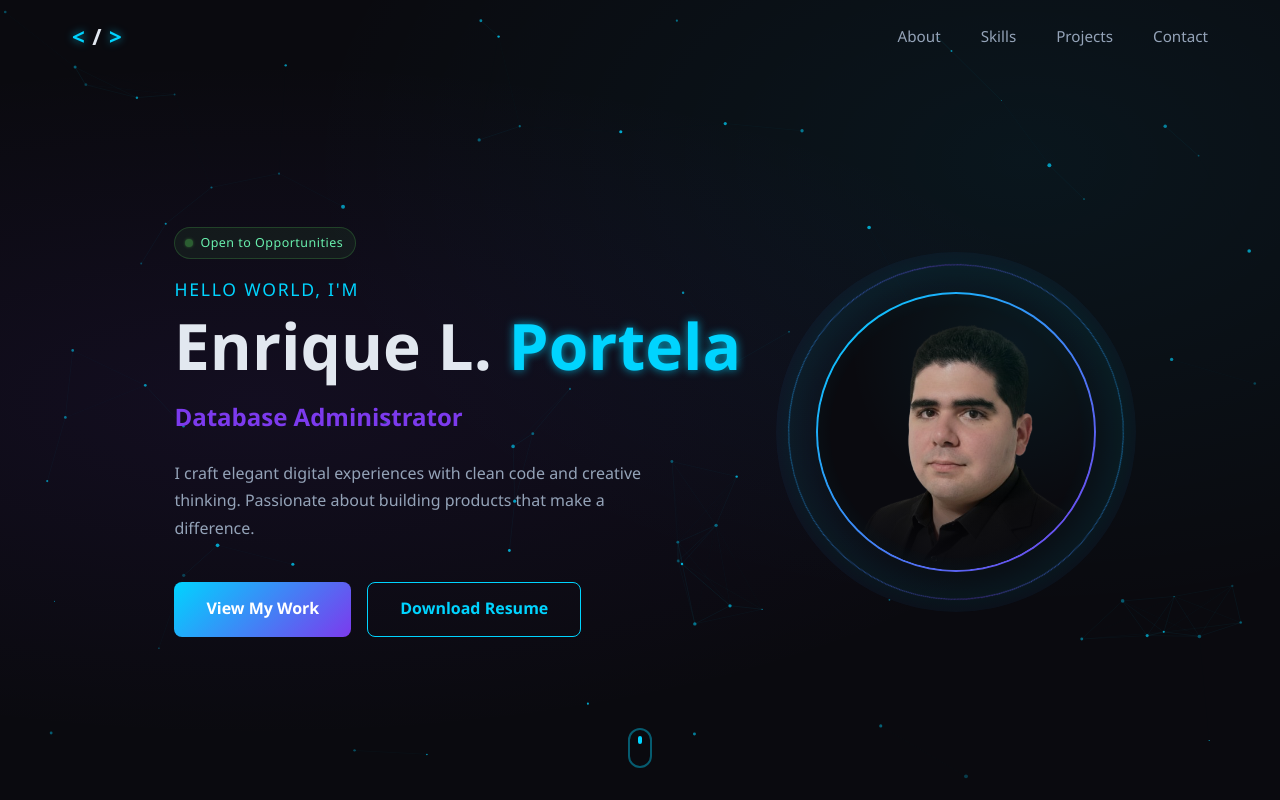
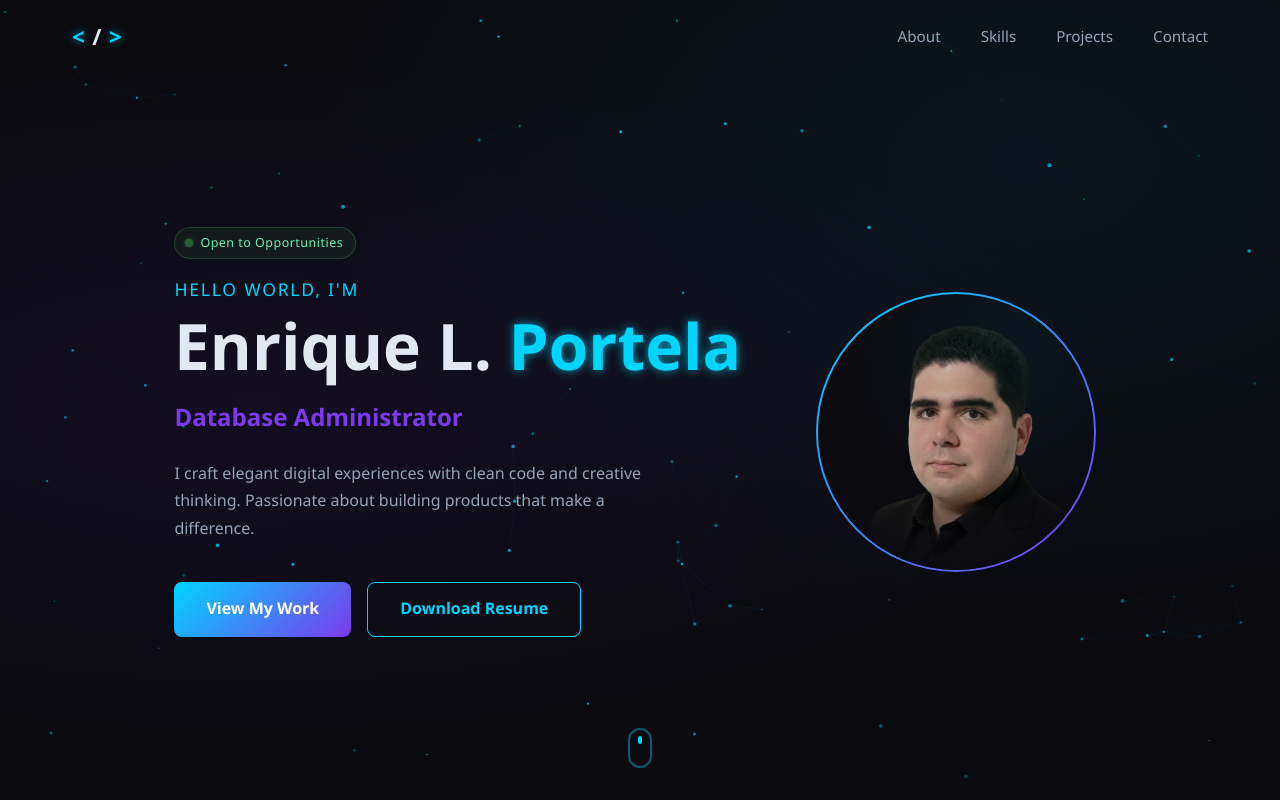
Before and after one commit to Eportela99/Portfolio, a React (Vite) app: page / in a window 1280 px wide. Shown: the top 800 px of the page. Built offline with nearby package versions, Linux system fonts and the light colour scheme.

Commit message:
Hero: simplify profile photo to single circle, remove outer ring and glow
Co-Authored-By: Claude Sonnet 4.6 <noreply@anthropic.com>

```diff
--- a/src/components/Hero.css
+++ b/src/components/Hero.css
@@ -182,23 +182,6 @@
   justify-content: center;
 }
 
-.hero-photo-ring-outer {
-  position: absolute;
-  inset: -18px;
-  border-radius: 50%;
-  border: 1px solid transparent;
-  background: linear-gradient(135deg, var(--accent-cyan), var(--accent-purple), var(--accent-cyan)) border-box;
-  -webkit-mask: linear-gradient(#fff 0 0) padding-box, linear-gradient(#fff 0 0);
-  -webkit-mask-composite: destination-out;
-  mask-composite: exclude;
-  animation: photo-ring-spin 8s linear infinite;
-  opacity: 0.5;
-}
-
-@keyframes photo-ring-spin {
-  from { transform: rotate(0deg); }
-  to   { transform: rotate(360deg); }
-}
 
 .hero-photo {
   position: relative;
@@ -241,26 +224,6 @@
   background: radial-gradient(circle at 70% 20%, rgba(0,212,255,0.07) 0%, transparent 55%);
   mix-blend-mode: screen;
   pointer-events: none;
-}
-
-.hero-photo-glow {
-  position: absolute;
-  inset: -30px;
-  border-radius: 50%;
-  background: radial-gradient(
-    circle,
-    transparent 48%,
-    rgba(0,212,255,0.07) 65%,
-    rgba(124,58,237,0.05) 78%,
-    transparent 88%
-  );
-  pointer-events: none;
-  animation: photo-glow-pulse 4s ease-in-out infinite;
-}
-
-@keyframes photo-glow-pulse {
-  0%, 100% { opacity: 0.7; }
-  50%       { opacity: 1; }
 }
 
 
--- a/src/components/Hero.jsx
+++ b/src/components/Hero.jsx
@@ -153,13 +153,11 @@ export default function Hero() {
 
       {/* Profile photo */}
       <div className="hero-photo-wrap">
-        <div className="hero-photo-ring-outer" />
         <div className="hero-photo">
           <img src={profileImg} alt="Enrique Portela" />
           <div className="hero-photo-vignette" />
           <div className="hero-photo-tint" />
         </div>
-        <div className="hero-photo-glow" />
       </div>
 
       {/* Desktop: mouse icon */}
```
